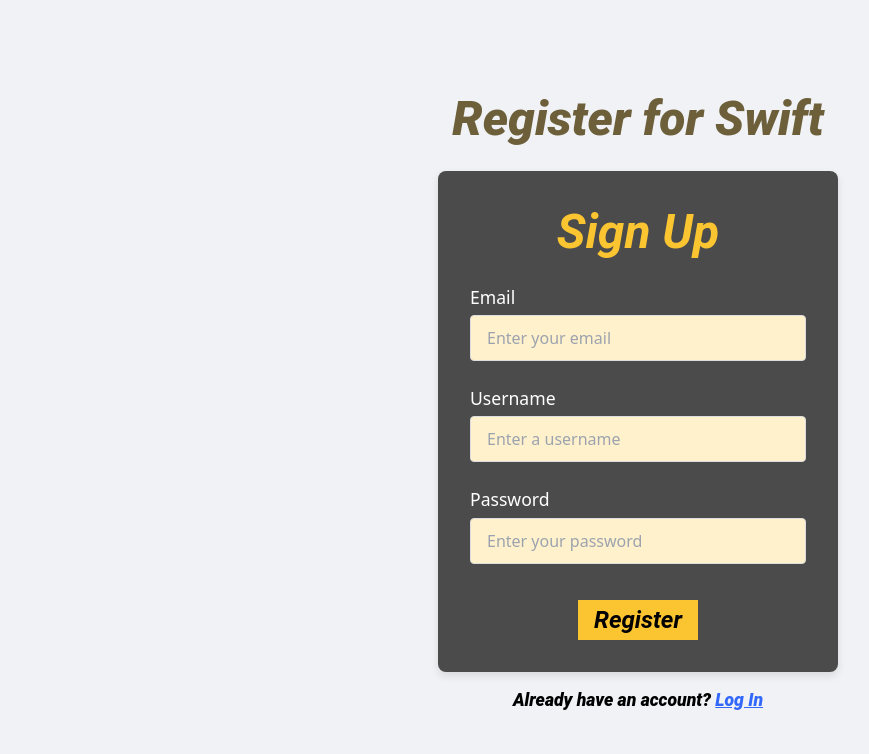
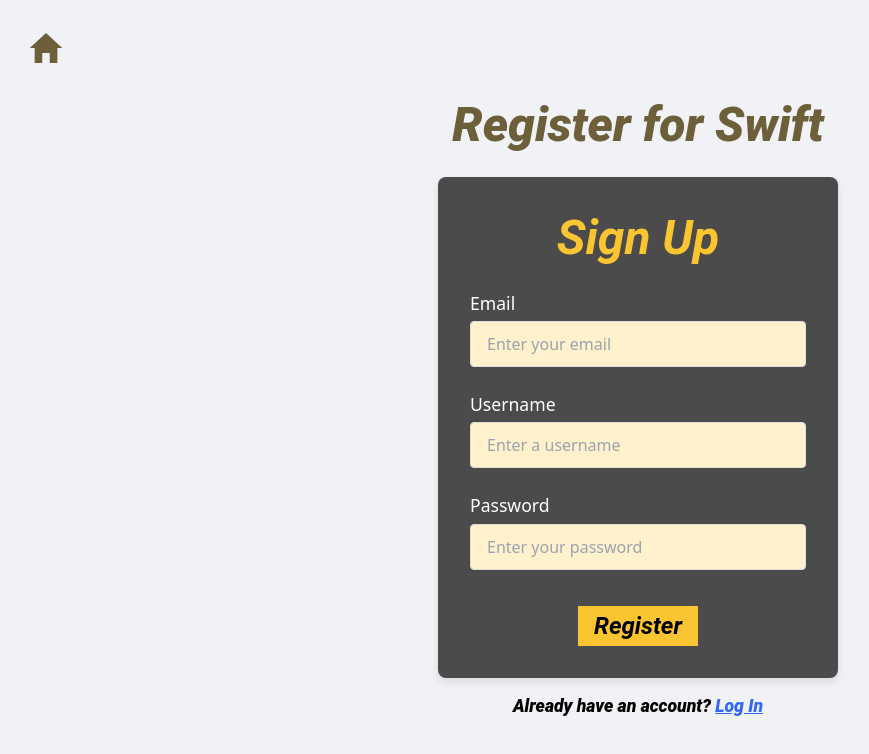
Before and after one commit to mung569/project-management, a Next.js app: page /signup in a window 1280 px wide. Shown: the top 754 px of the page, without its empty margins (2-871 px from the left). Built offline with nearby package versions, Linux system fonts and the light colour scheme.

Commit message:
Added home icon to Signup

```diff
--- a/src/app/signup/Signup.module.css
+++ b/src/app/signup/Signup.module.css
@@ -1,11 +1,27 @@
 /* Signup.module.css */
+
+.homeIcon {
+  color: #6C5F3A;
+  scale: 2.5;
+  margin-left: 2.5em;
+  margin-top: 1em;
+}
+
+.nav {
+  display: flex;
+  flex-direction: row;
+  justify-content: left;
+  align-items: center;
+  background-color: #f0f2f5;
+  height: 10vh;
+}
 
 .wrapper {
     display: flex;
     flex-direction: column;
     align-items: center;
-    justify-content: center;
-    height: 100vh;
+    padding-top: 1em;
+    height: 90vh;
     background-color: #f0f2f5;
   }
 
--- a/src/app/signup/page.tsx
+++ b/src/app/signup/page.tsx
@@ -3,6 +3,8 @@
 import React from 'react';
 import styles from './Signup.module.css';
 import Link from 'next/link';
+import { IoMdHome } from "react-icons/io";
+
 
 const LoginForm: React.FC = () => {
   const handleSubmit = (e: React.FormEvent<HTMLFormElement>) => {
@@ -10,6 +12,10 @@
   };
 
   return (
+    <div>
+      <nav className={styles.nav}>
+        <Link href='./'><IoMdHome className={styles.homeIcon} /></Link>
+      </nav>
       <div className={styles.wrapper}>
         <h1 className={styles.register}>Register for Swift</h1>
         <form onSubmit={handleSubmit}>
@@ -41,6 +47,7 @@
             <p>Already have an account? <Link href="/login">Log In</Link></p>
           </div>
       </div>
+    </div>
   );
 };
 
```
Lines whose indentation alone changed are shown as unchanged.
